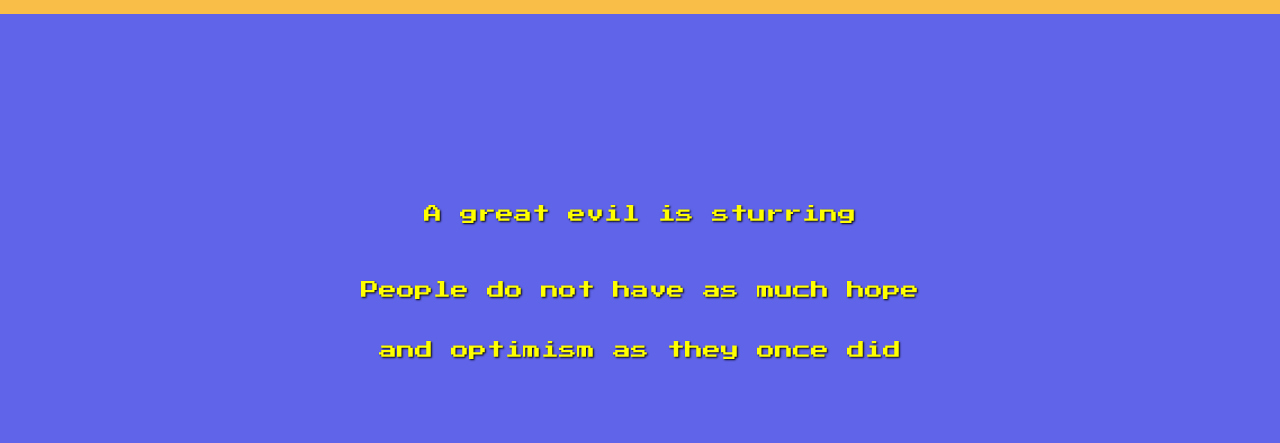
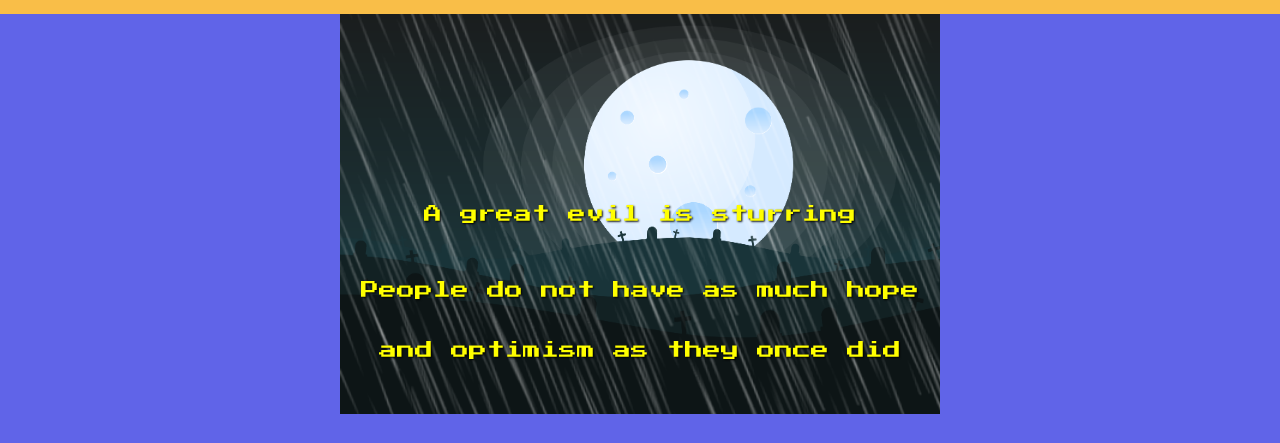
Before and after one commit to dilner1/Granny_Exorcist, a plain HTML site: page index.html in a window 1280 px wide. Shown: the part 98-541 px from the top of the page. Drawn offline with Linux system fonts and the light colour scheme.

Commit message:
add new link for intro video to try fix issue with images not loading on git hub pages

```diff
--- a/assets/css/style.css
+++ b/assets/css/style.css
@@ -28,7 +28,7 @@ body {
     overflow: hidden;
 }
 #intro-screen {
-    background: url('./assets/images/intro-background.png');
+    background: url('../images/intro-background.png');
     background-repeat: no-repeat;
     background-size: cover;
     width: 600px;
@@ -67,7 +67,7 @@ body {
     width: 600px;
     height: 400px;
     z-index: 1;
-    background: url('./assets/images/rain.png') no-repeat center center;
+    background: url('../images/rain.png') no-repeat center center;
     background-size: cover;
     animation: rain .123s linear infinite;
     transition: ease-in;
```
